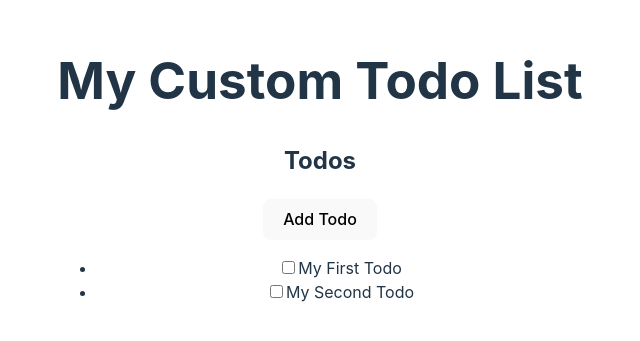
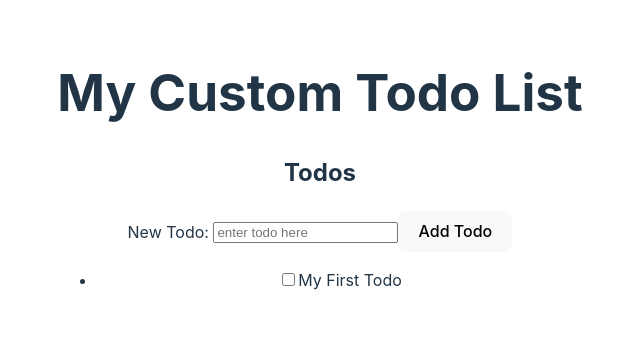
Before and after one commit to jrbrayjr2006/react-todos, a React (Vite) app: page / in a window 1280 px wide. Shown: the part 231-572 px from the top of the page, without its empty margins (320-960 px from the left). Built offline with nearby package versions, Linux system fonts and the light colour scheme.

Commit message:
add new React components and hooks

```diff
--- /dev/null
+++ b/src/components/MakeTodo.tsx
@@ -0,0 +1,16 @@
+import { useState } from 'react';
+
+export default function MakeTodo({ customOnClick }: { customOnClick: (todoInputText: string) => void }) {
+    const [todoText, setTodoText] = useState("");
+
+    const handleInputChange = (event: React.ChangeEvent<HTMLInputElement>) => {
+        setTodoText(event.target.value)
+    };
+
+    return (
+        <>
+            <span>New Todo: </span><input id="todoInput" type="text" onChange={handleInputChange} value={todoText} placeholder="enter todo here" />
+            <button onClick={() => customOnClick(todoText)}>Add Todo</button>
+        </>
+    );
+}
--- a/src/components/Todo.tsx
+++ b/src/components/Todo.tsx
@@ -1,4 +1,4 @@
-export default function Todo({todoText}) {
+export default function Todo({ todoText }) {
     return (
         <div>
             <input type="checkbox"></input>
--- a/src/components/Todos.tsx
+++ b/src/components/Todos.tsx
@@ -1,22 +1,33 @@
 import { useState } from 'react';
 import Todo from './Todo';
+import MakeTodo from './MakeTodo';
 
-const TODO_ARRAY = ["My First Todo", "My Second Todo"];
+const TODO_ARRAY = [
+    { "id": 1, "title": "My First Todo" }
+];
 
 export default function Todos() {
-    const [todoList, setTodoList] = useState(TODO_ARRAY);
-    function addItemToTodoList(item: string) {
-        console.log("add new Todo to list of Todos");
-        setTodoList([...todoList, item]);
+    let todoList = TODO_ARRAY;
+    let todoIndex = todoList.length;
+
+    const [allTodos, setAllTodos] = useState(TODO_ARRAY);
+
+    const handleClick = (todoInputText: string) => {
+        let nextIndex = todoIndex + 1;
+        console.log(allTodos);
+        todoList.push({"id": nextIndex, "title": todoInputText });
+        console.log({"id": nextIndex, "title": "some text here" });
+        setAllTodos({...allTodos, [nextIndex]: { "id": nextIndex, "title": "some text here" }});
     }
 
     return (
         <section>
             <h2>Todos</h2>
-            <button onClick={() => addItemToTodoList("New item")}>Add Todo</button>
+            <MakeTodo customOnClick={handleClick} />
+            <br />
             <ul>
                 {todoList.map(todo =>
-                    <li><Todo todoText={todo}/></li>
+                    <li key={todo.id}><Todo todoText={todo.title}/></li>
                 )}
             </ul>
         </section>
```
Also changed, not shown: package.json (+7 -0 lines), 1 other file (tests, documents, lock files or other folders).
